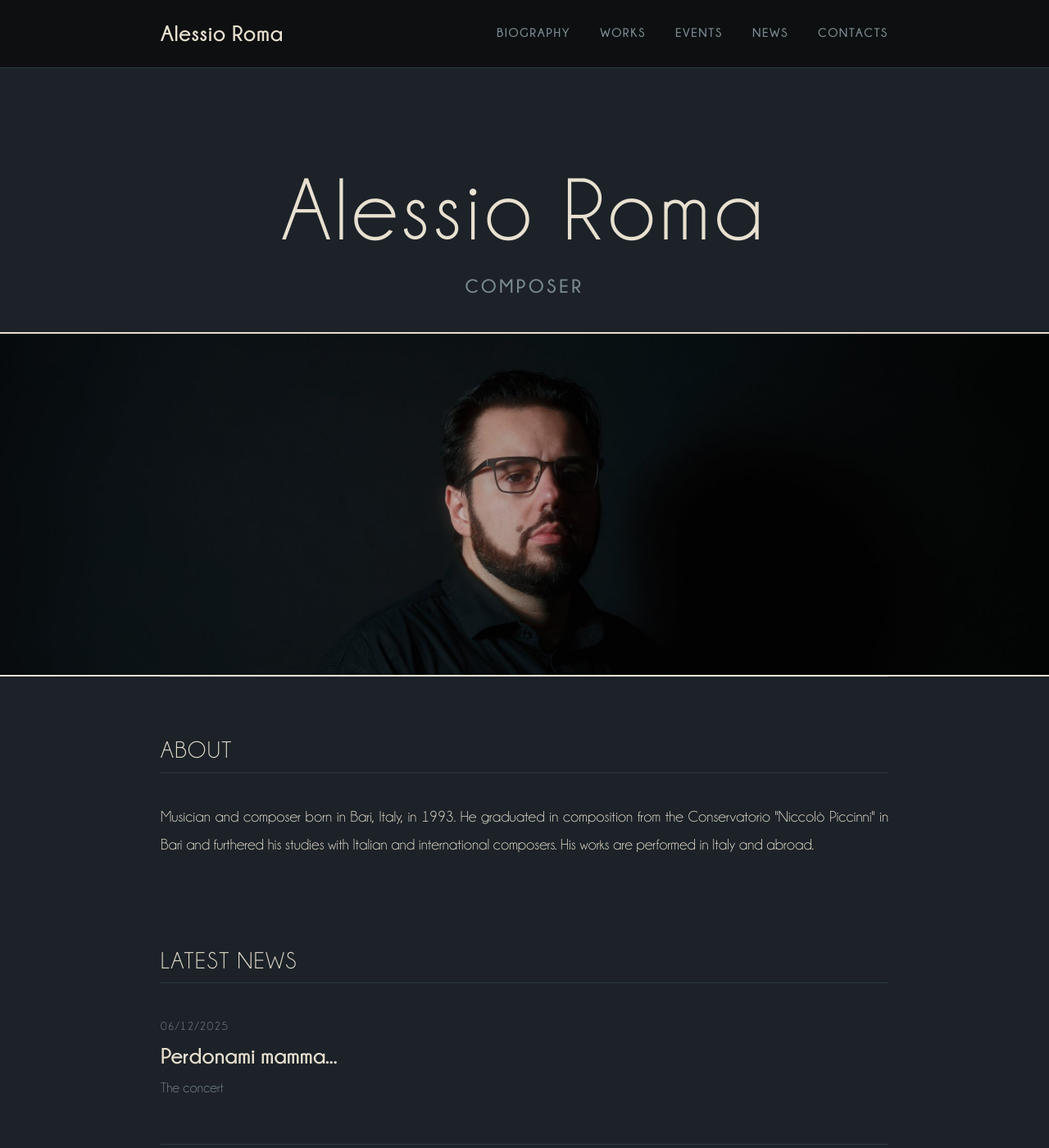
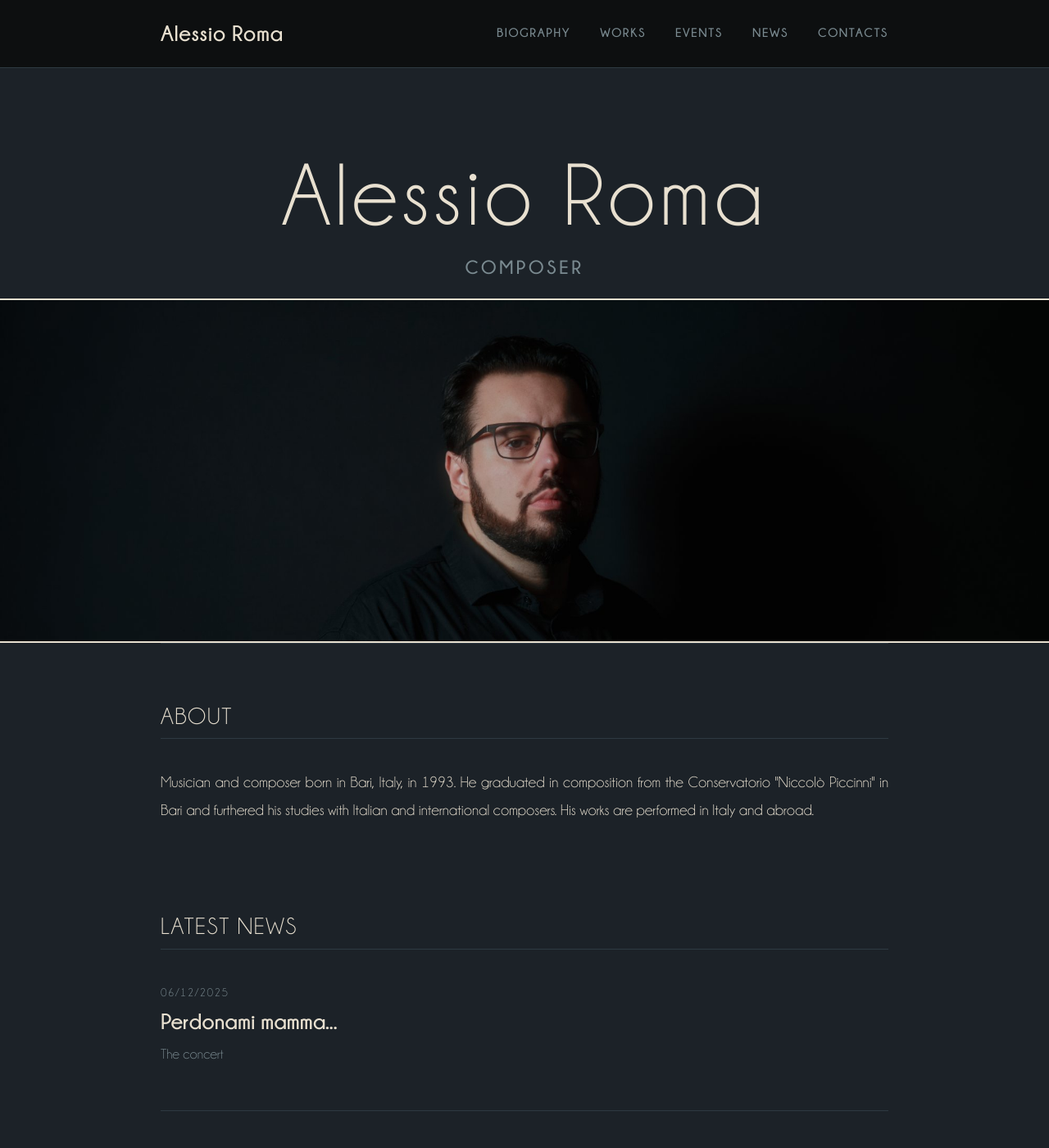
Before and after one commit to alessioroma-music/alessioroma, a Jekyll site: the page built from index.md, in a window 1280 px wide and 1400 px high. Shown: the whole window at 82% size. Built offline with Jekyll 4.4.1, drawn with Linux system fonts in a browser that asks for light colours.

Commit message:
Tighten hero spacing; responsive strip heights for large screens
- Hero: reduced padding and margin for tighter layout
- 1440px+: strip height 520px
- 2200px+: strip height 640px, larger hero title/subtitle
- object-position adjusted per breakpoint to keep face centered

Co-Authored-By: Claude Sonnet 4.6 <noreply@anthropic.com>

```diff
--- a/assets/css/style.css
+++ b/assets/css/style.css
@@ -191,7 +191,7 @@ img { max-width: 100%; height: auto; border: 2px solid #E8E0D0; }
 /* --- Hero (homepage) --- */
 .hero {
   text-align: center;
-  padding: var(--space-md) var(--space-md) 0;
+  padding: var(--space-sm) var(--space-md) 0;
   margin-bottom: var(--space-lg);
   border-bottom: 1px solid var(--color-border);
 }
@@ -201,7 +201,7 @@ img { max-width: 100%; height: auto; border: 2px solid #E8E0D0; }
   font-size: 6rem;
   font-weight: 400;
   letter-spacing: 0.05em;
-  margin-bottom: var(--space-xs);
+  margin-bottom: 0.2rem;
   color: var(--color-black);
 }
 
@@ -212,7 +212,7 @@ img { max-width: 100%; height: auto; border: 2px solid #E8E0D0; }
   color: var(--color-text-light);
   letter-spacing: 0.15em;
   text-transform: uppercase;
-  margin-bottom: var(--space-md);
+  margin-bottom: var(--space-sm);
 }
 
 .hero-portrait {
@@ -806,6 +806,30 @@ img { max-width: 100%; height: auto; border: 2px solid #E8E0D0; }
 }
 
 /* ============================================
+   LARGE SCREENS (1440px+)
+   ============================================ */
+@media (min-width: 1440px) {
+  .hero-portrait img,
+  .bio-portrait img,
+  .contact-portrait img {
+    height: 520px;
+    object-position: center 18%;
+  }
+}
+
+@media (min-width: 2200px) {
+  .hero-portrait img,
+  .bio-portrait img,
+  .contact-portrait img {
+    height: 640px;
+    object-position: center 15%;
+  }
+
+  .hero-title { font-size: 8rem; }
+  .hero-subtitle { font-size: 1.6rem; }
+}
+
+/* ============================================
    LIGHTBOX
    ============================================ */
 #lightbox {
```
